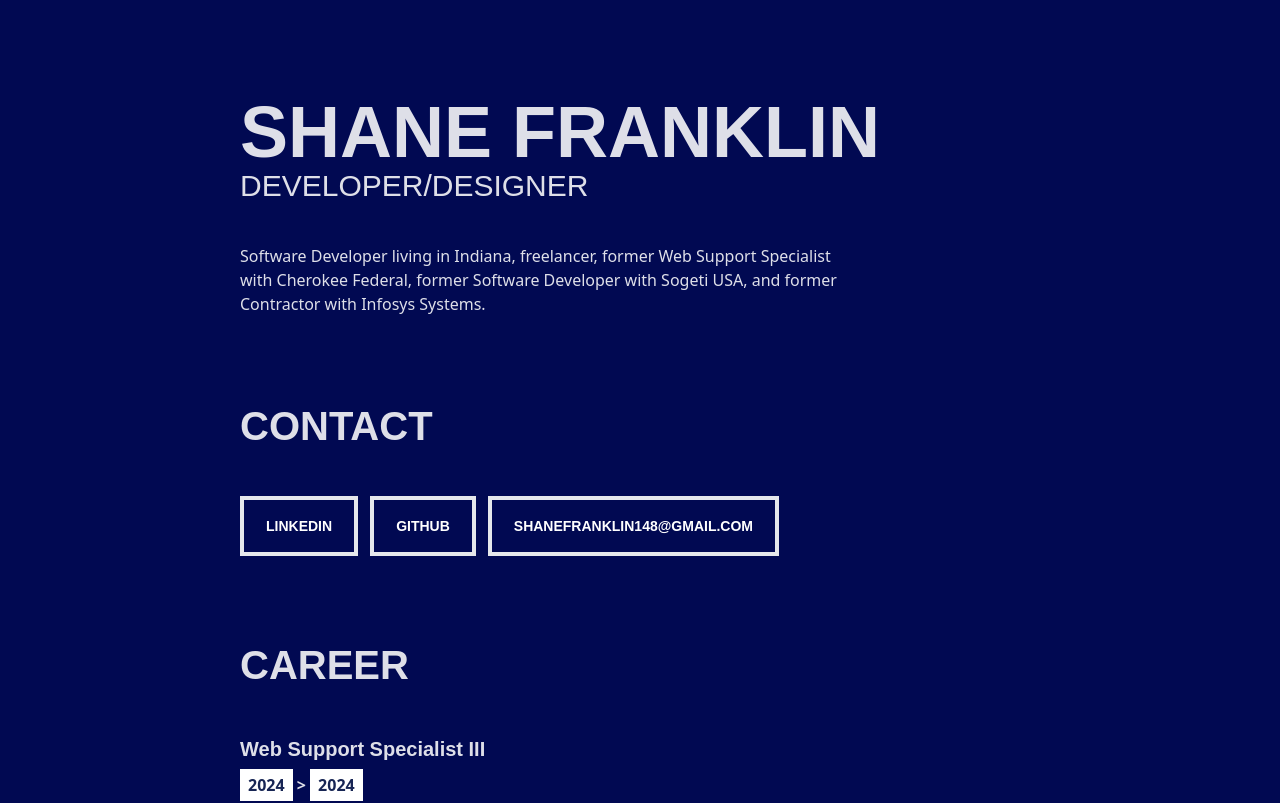
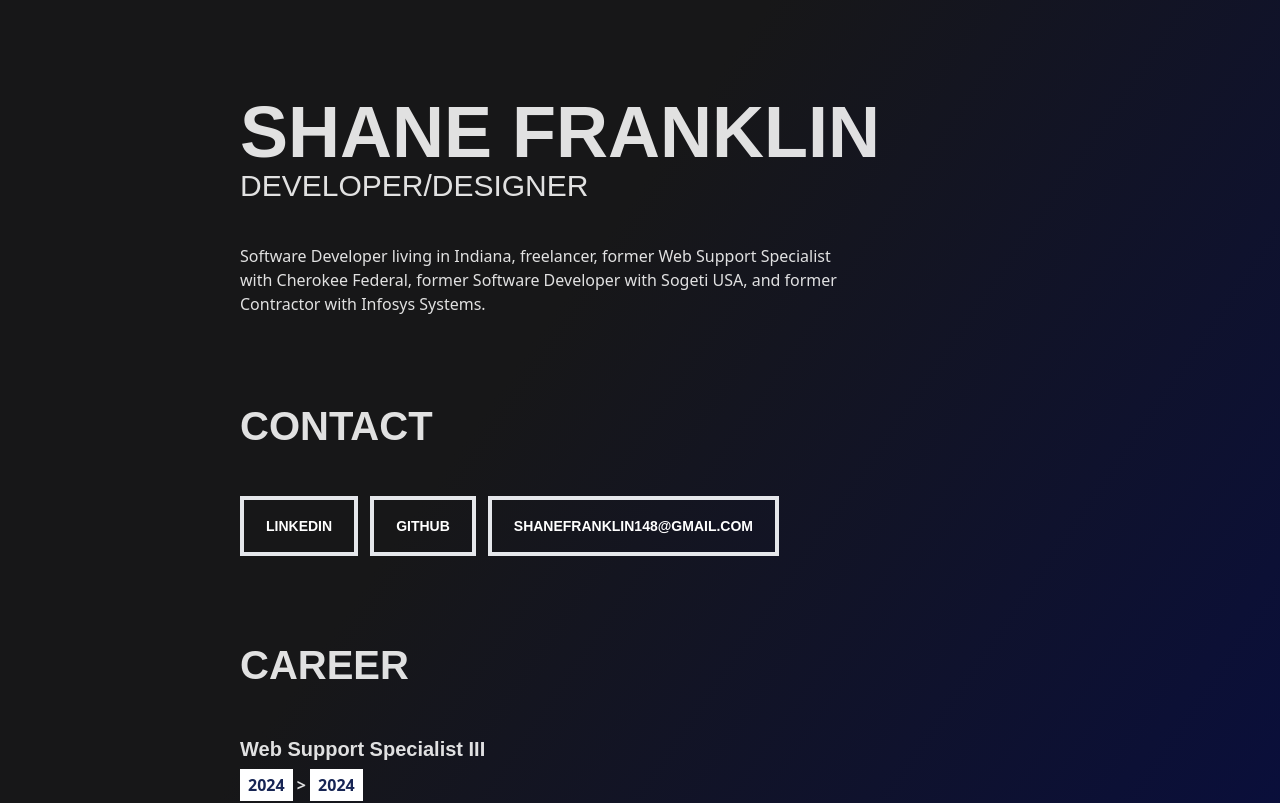
Before and after one commit to shaneTF/simple_portfolio, a React (Vite) app: page / in a window 1280 px wide. Shown: the top 803 px of the page. Built offline with nearby package versions, Linux system fonts and the light colour scheme.

Commit message:
Changed color gradient to not have hue shift value

```diff
--- a/src/index.css
+++ b/src/index.css
@@ -7,7 +7,7 @@
   color: rgba(255, 255, 255, 0.87);
   background-color: rgb(76, 13, 158);
 
-  background: #010952;
+  background: linear-gradient(to left top, #010952, #171718 70%);
 
   font-synthesis: none;
   text-rendering: optimizeLegibility;
```
